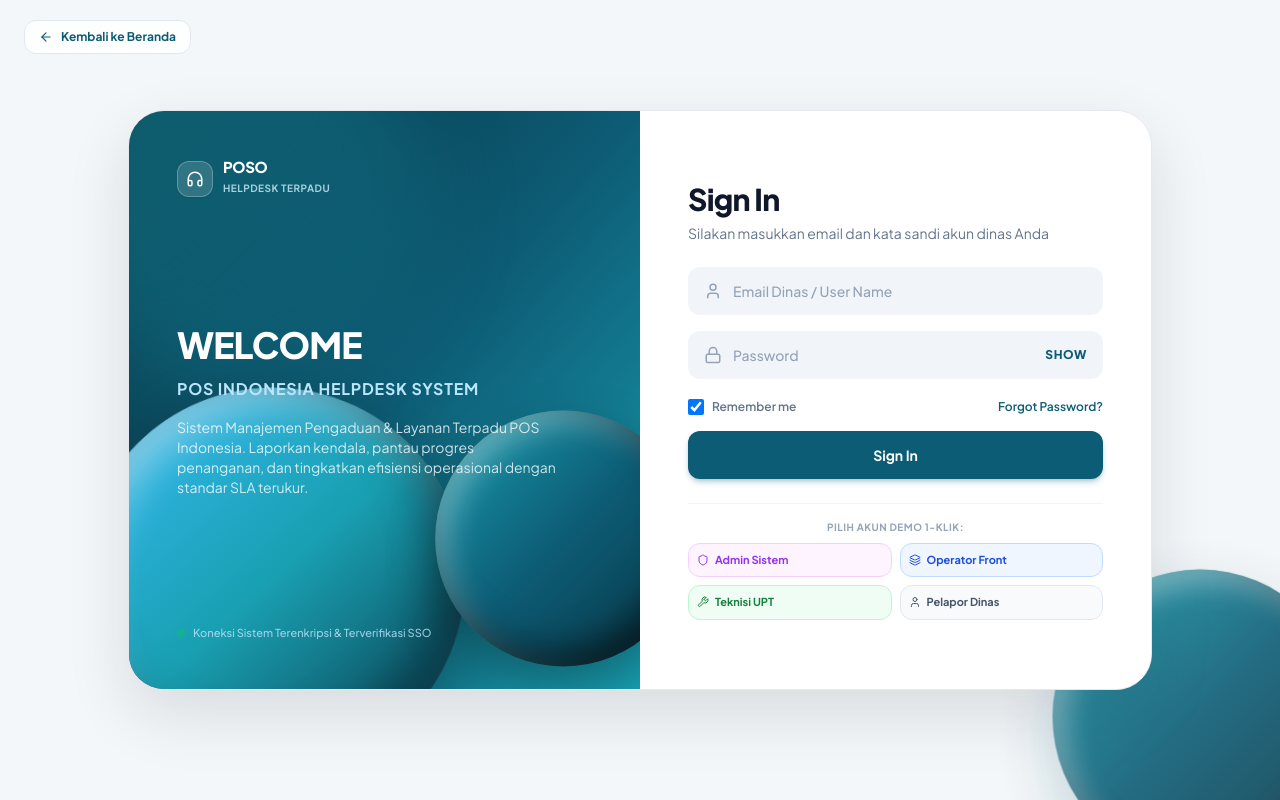
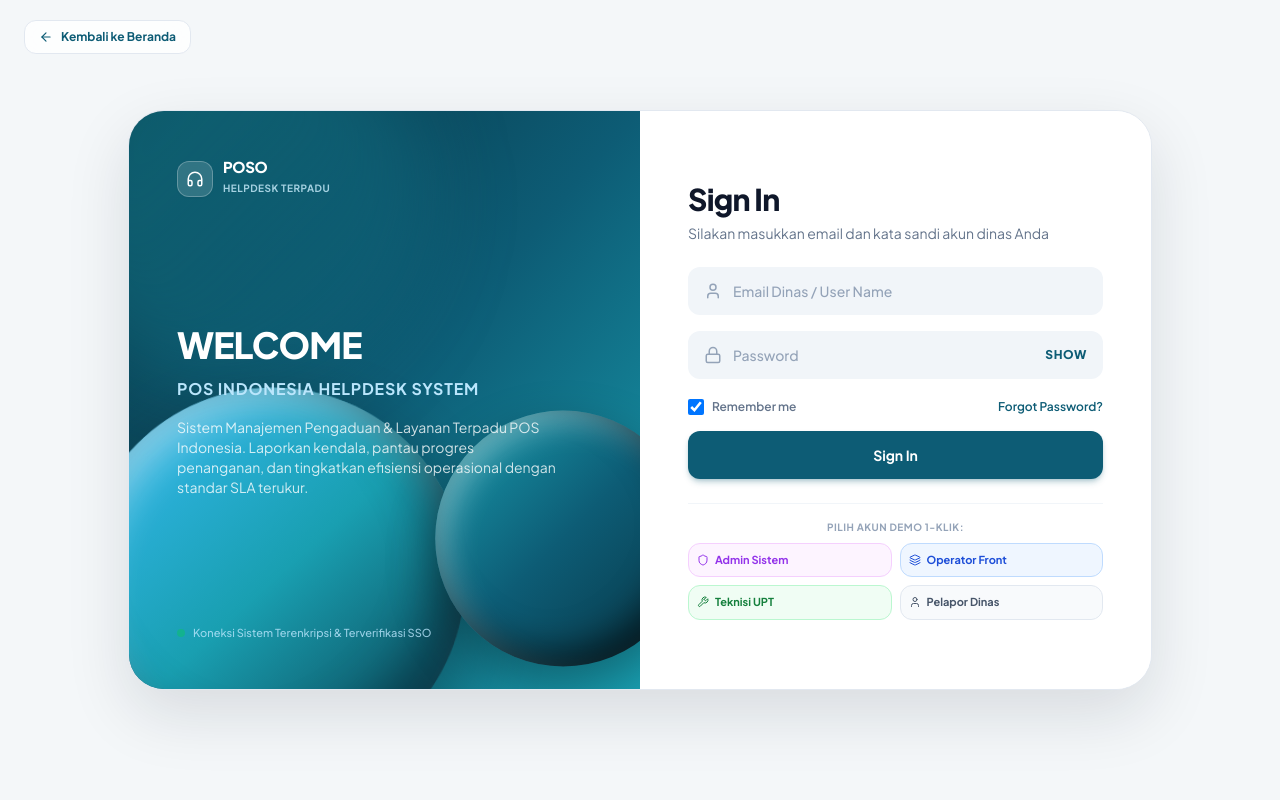
Before and after one commit to Meldi0/POSO, a React (Vite) app: page /login in a window 1280 px wide. Built offline with nearby package versions, Linux system fonts and the light colour scheme.

Commit message:
style: remove decorative bottom-right 3D sphere from login page

```diff
--- a/src/pages/auth/Login.tsx
+++ b/src/pages/auth/Login.tsx
@@ -74,18 +74,7 @@
         <span>Kembali ke Beranda</span>
       </Link>
 
-      {/* Decorative Bottom-Right 3D Cyan Sphere (matching image layout) */}
-      <motion.div
-        animate={{
-          scale: [1, 1.06, 1],
-          y: [0, -8, 0]
-        }}
-        transition={{ duration: 7, repeat: Infinity, ease: 'easeInOut' }}
-        className="fixed -bottom-16 -right-16 w-56 h-56 sm:w-72 sm:h-72 rounded-full bg-gradient-to-br from-[#199FB1] via-[#0D5C75] to-[#083342] shadow-[0_20px_50px_rgba(13,92,117,0.3)] pointer-events-none z-0 opacity-90"
-        style={{
-          boxShadow: 'inset -12px -12px 28px rgba(0,0,0,0.35), inset 12px 12px 28px rgba(255,255,255,0.4), 0 24px 60px rgba(13,92,117,0.25)'
-        }}
-      />
+
 
       {/* Main Container Split Box */}
       <motion.div
```
